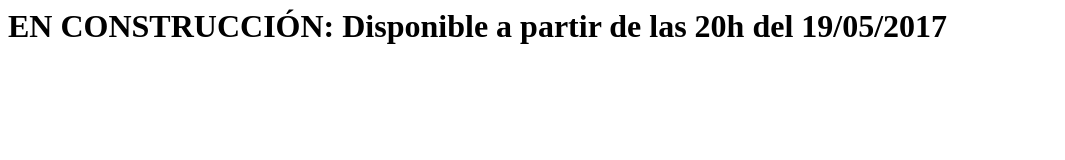
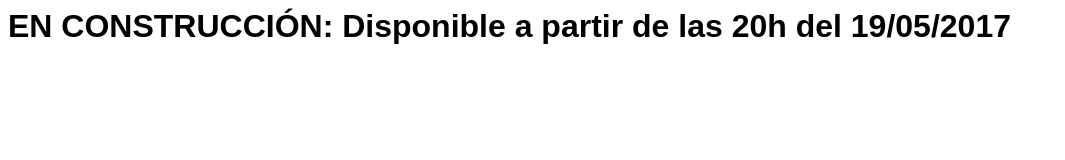
Before and after one commit to mooncos/tic, a plain HTML site: page index.html in a window 1280 px wide. Shown: the whole page, without its empty margins (0-1065 px from the left). Drawn offline with Linux system fonts and the light colour scheme.

Commit message:
Change font style

```diff
--- a/index.html
+++ b/index.html
@@ -1 +1 @@
-<h1>EN CONSTRUCCIÓN: Disponible a partir de las 20h del 19/05/2017</h1>
+<h1 style="font-family: Arial">EN CONSTRUCCIÓN: Disponible a partir de las 20h del 19/05/2017</h1>
```
